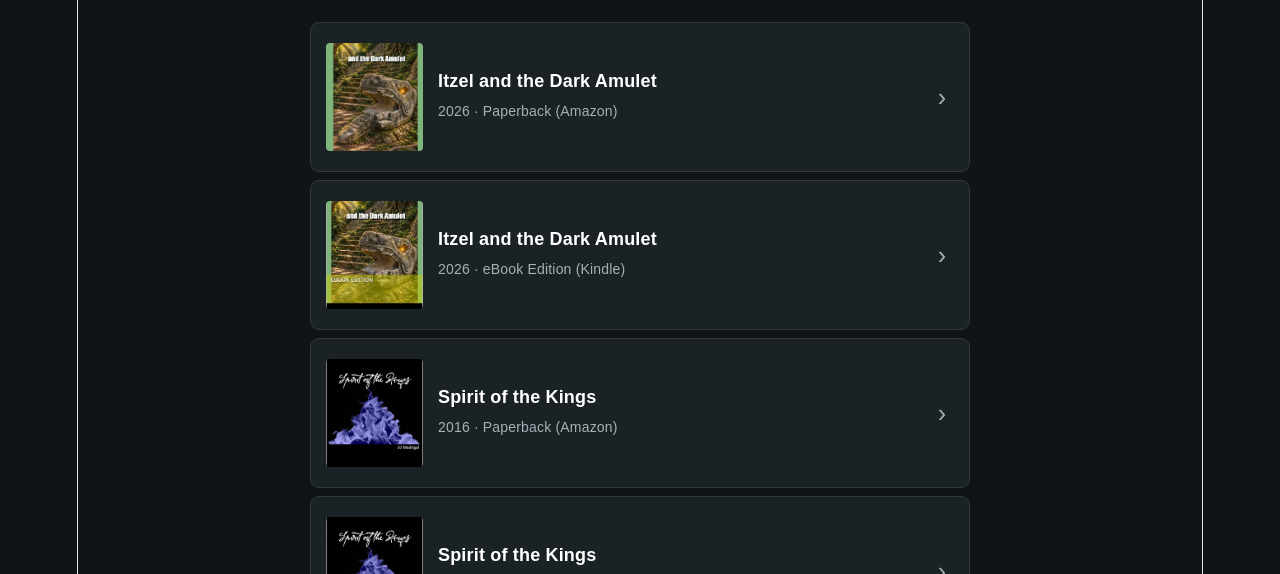
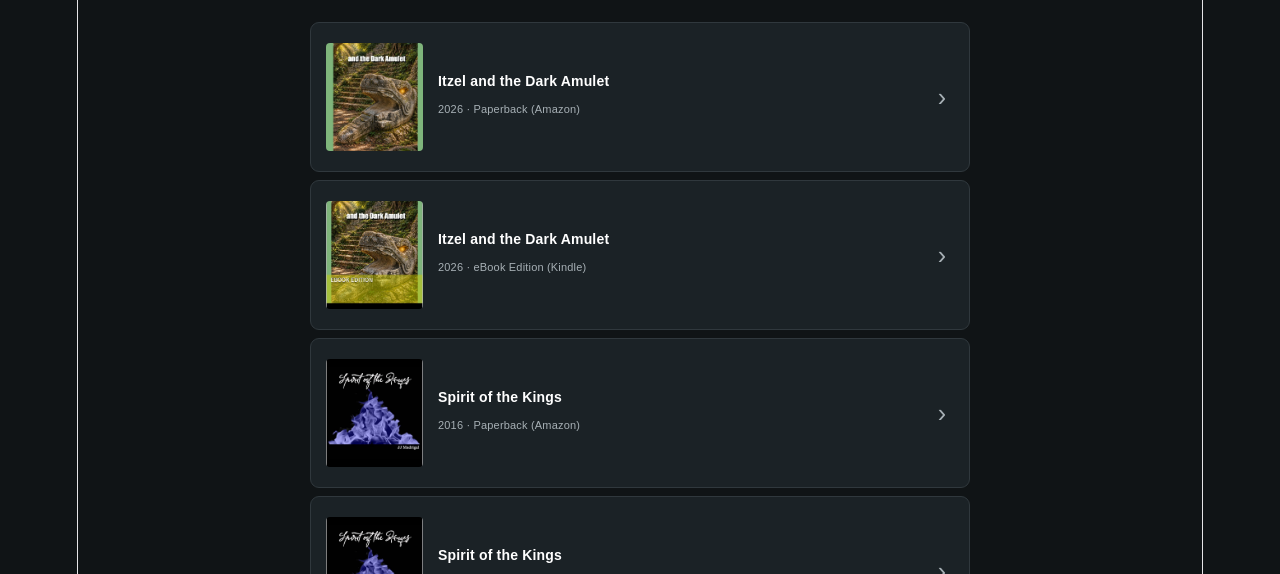
Before and after one commit to sushiapps/jjLinks, a React (Vite) app in the folder jjLinks/: page / in a window 1280 px wide. Shown: the part 226-800 px from the top of the page. Built offline with nearby package versions, Linux system fonts and the light colour scheme.

Commit message:
font correction

```diff
--- a/jjLinks/src/App.css
+++ b/jjLinks/src/App.css
@@ -143,7 +143,7 @@ body {
 /* Link Title */
 
 .link-title {
-  font-size: 18px;
+  font-size: 14px;
   font-weight: 600;
   line-height: 1.3;
 
@@ -156,7 +156,7 @@ body {
 /* Link Subtitle */
 
 .link-subtitle {
-  font-size: 14px;
+  font-size: 11px;
   font-weight: 400;
   color: #a7b0b5;
 
@@ -218,10 +218,10 @@ body {
   }
 
   .link-title {
-    font-size: 18px;
+    font-size: 14px;
   }
 
   .link-subtitle {
-    font-size: 14px;
+    font-size: 11px;
   }
 }
```
